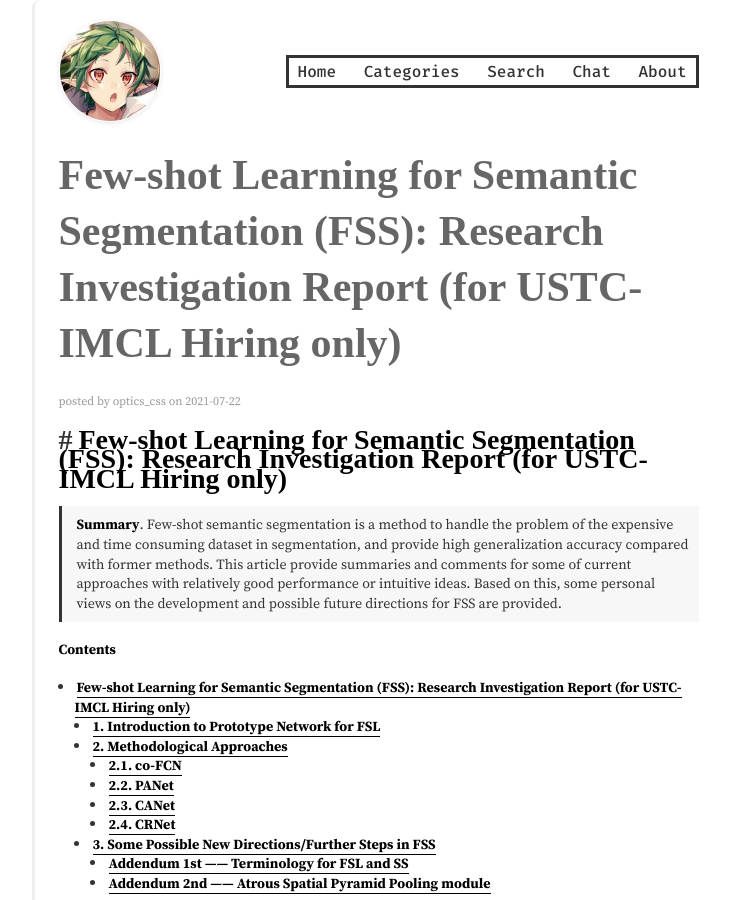
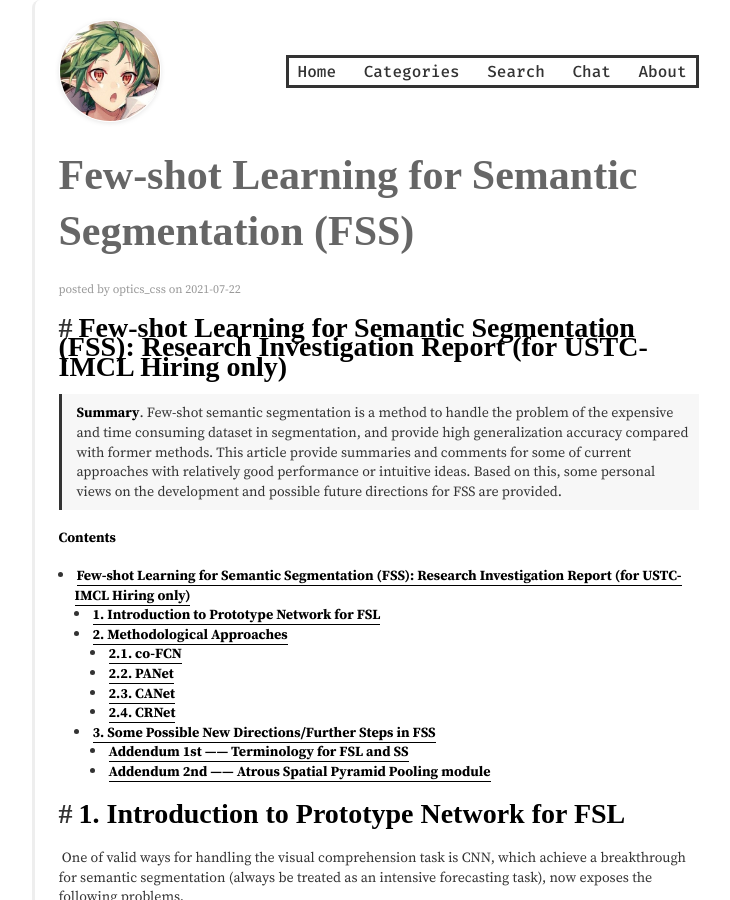
Before and after one commit to Opticcss/Opticcss.github.io, a Jekyll site: the page built from _posts/2021-07-22-Few-shot Learning for Semantic Segmentation (FSS).md, in a window 1280 px wide and 900 px high. Shown: the whole window, without its empty margins (263-993 px from the left). Built offline with Jekyll 4.4.1, drawn with Linux system fonts in a browser that asks for light colours; some web fonts are replaced; formulas are drawn with MathJax 3; comment, search, counter and statistics services are not loaded.

Commit message:
update FSS

```diff
--- a/_posts/2021-07-22-Few-shot Learning (FSL) for Semantic Segmentation (SS).md
+++ b/_posts/2021-07-22-Few-shot Learning for Semantic Segmentation (FSS).md
@@ -1,6 +1,6 @@
 ---
 layout: optics_post
-title:  "Few-shot Learning for Semantic Segmentation (FSS): Research Investigation Report (for USTC-IMCL Hiring only)"
+title:  "Few-shot Learning for Semantic Segmentation (FSS)"
 author: Li Jinzhao
 categories: [Computer Vision]
 image: ....jpg
```
